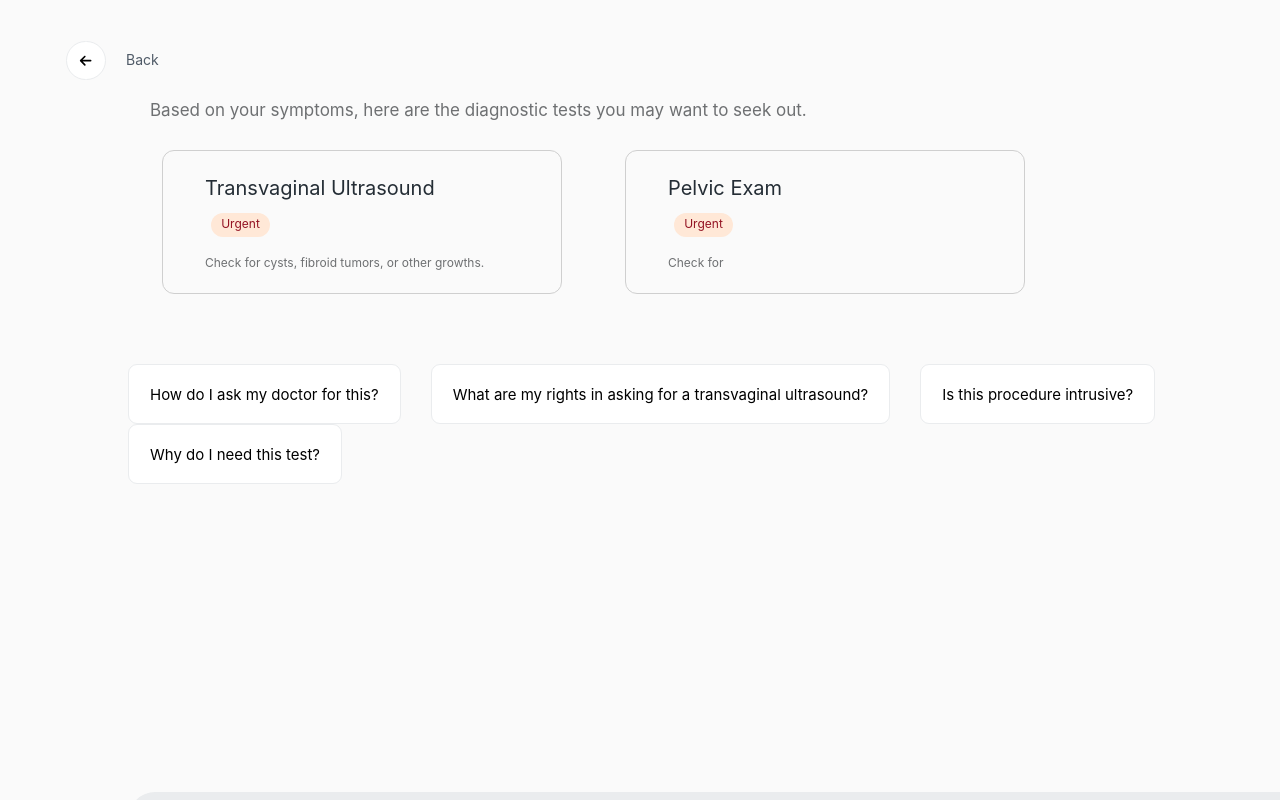
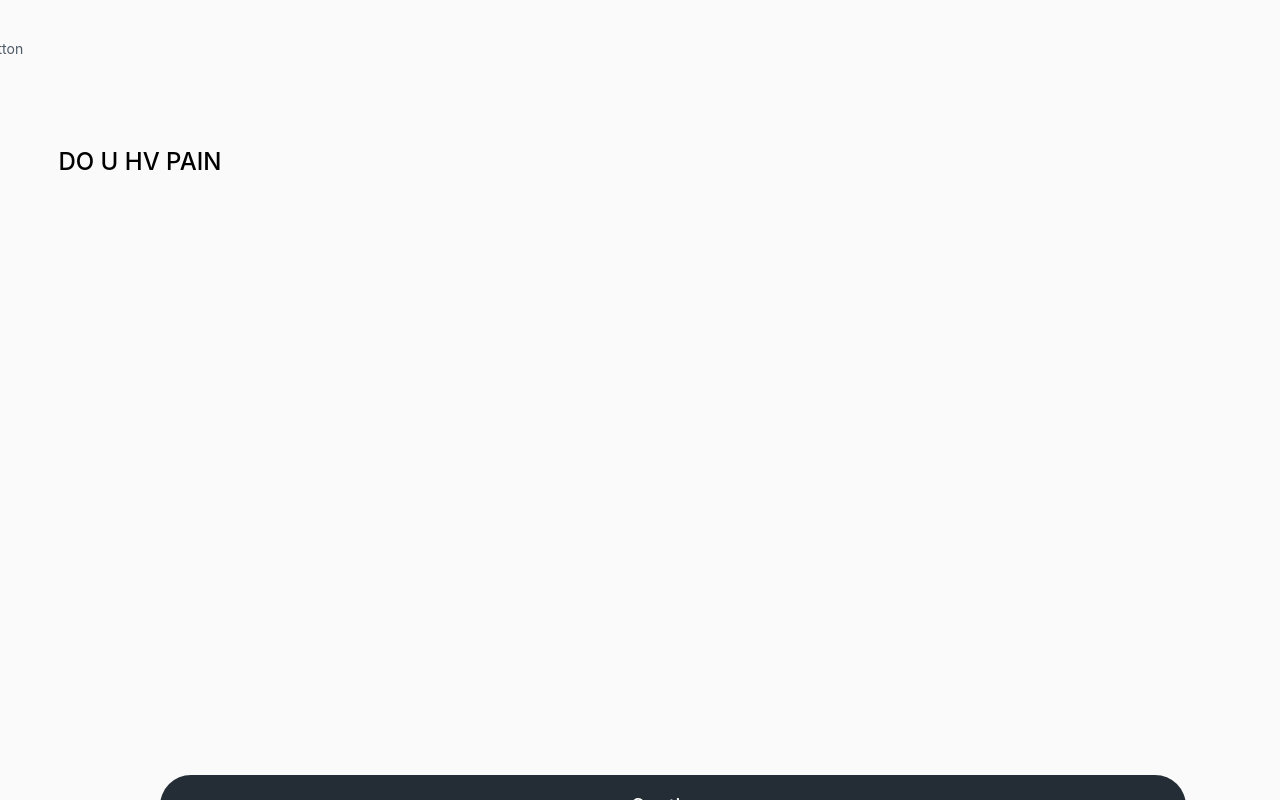
Before and after one commit to DorisWZhang/Brig.ai, a React (Create React App) app in the folder frontend/: page / in a window 1280 px wide. Built offline with nearby package versions, Linux system fonts and the light colour scheme; a web font is replaced by a local one.

Commit message:
rough template for question pages

```diff
--- a/frontend/src/App.js
+++ b/frontend/src/App.js
@@ -8,7 +8,7 @@ function App() {
     <div>
       <Router>
         <Routes>
-          <Route path="/" element={<Results/>}>
+          <Route path="/" element={<Question/>}>
 
           </Route>
         </Routes>
--- a/frontend/src/pages/Question.js
+++ b/frontend/src/pages/Question.js
@@ -5,15 +5,22 @@ import "../styles/Question.css"
 function Question({question, symptoms}) {
   return (
     <div className='main-container'>
-      <div>
-        {question}
-      </div>
-
-      <div className='symptoms'>
-
-      </div>
-
-
+        <div className='frame'>
+          <div className='back'>Back button</div>
+          <div className='frame-4'>
+            <span className='symp-question'>
+              {question} DO U HV PAIN
+            </span>
+            <div className='frame-5'>
+              {symptoms}
+            </div>
+          </div>
+          <div className='button-frame'>
+          <button className='continue-button'>
+            Continue
+          </button>
+          </div>
+        </div>
     </div>
   )
 }
--- a/frontend/src/styles/Question.css
+++ b/frontend/src/styles/Question.css
@@ -1,13 +1,103 @@
+:root {
+  --default-font-family: -apple-system, BlinkMacSystemFont, "Segoe UI", Roboto,
+    Ubuntu, "Helvetica Neue", Helvetica, Arial, "PingFang SC",
+    "Hiragino Sans GB", "Microsoft Yahei UI", "Microsoft Yahei",
+    "Source Han Sans CN", sans-serif;
+}
+
 .main-container {
   overflow: hidden;
-    position: relative;
-    width: 100%;
-    height: 100vh;
-    margin: 0 auto;
-    background: #fafafa;
-    overflow: hidden;
 }
+
 .main-container,
 .main-container * {
   box-sizing: border-box;
 }
+
+input,
+select,
+textarea,
+button {
+  outline: 0;
+}
+
+.main-container {
+  display: flex;
+  justify-content: center;
+  position: relative;
+  width: 1280px;
+  height: 832px;
+  margin: 0 auto;
+  background: #ffffff;
+  overflow: hidden;
+}
+
+.frame {
+  display: flex;
+  flex-direction: column;
+  align-items: flex-start;
+  flex-wrap: nowrap;
+  flex-shrink: 0;
+  gap: 340px;
+  position: relative;
+  width: 1026px;
+  z-index: 6;
+}
+.back {
+  margin-left: -450%;
+}
+.frame-4 {
+  display: flex;
+  flex-direction: column;
+  align-items: flex-start;
+  flex-wrap: nowrap;
+  flex-shrink: 0;
+  gap: 24px;
+  position: relative;
+  width: 566px;
+  z-index: 7;
+  margin-left: -1000px;
+
+}
+.symp-question {
+  display: flex;
+  align-items: flex-start;
+  justify-content: flex-start;
+  flex-shrink: 0;
+  position: relative;
+  width: 566px;
+  height: 47px;
+  margin-top:30%;
+  color: #000000;
+  font-family: Inter, var(--default-font-family);
+  font-size: 24px;
+  font-weight: 500;
+  line-height: 29.045px;
+  text-align: left;
+  z-index: 8;
+}
+.button-frame {
+  margin-top: 200%;
+}
+.continue-button {
+  display: flex;
+  align-items: center;
+  justify-content: center;
+  flex-wrap: nowrap;
+  flex-shrink: 0;
+  position: relative;
+  width: 1026px;
+  height: 62px;
+  padding: 24px 165px 24px 165px;
+  cursor: pointer;
+  background: #242d35;
+  border: none;
+  z-index: 15;
+  overflow: hidden;
+  border-radius: 52px;
+  color: #ffffff;
+  font-family: Inter, var(--default-font-family);
+  font-size: 20px;
+  line-height: 16px;
+
+}
```
Also changed, not shown: frontend/src/components/Symptom.js (+9 -0 lines). Lines whose indentation alone changed are shown as unchanged.
